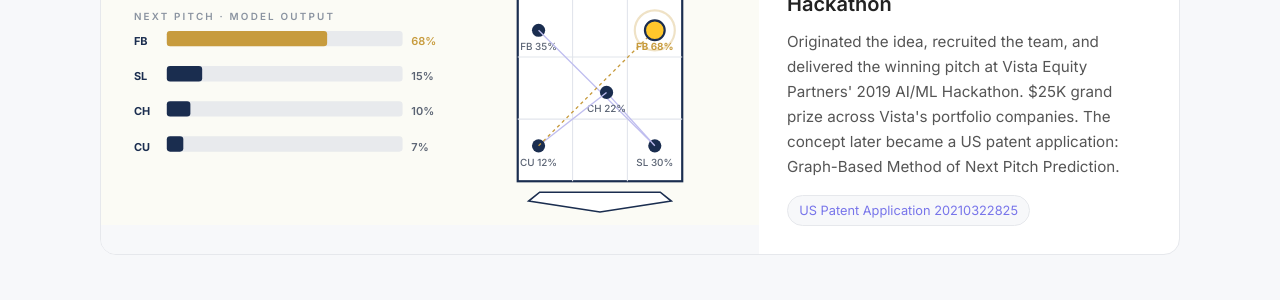
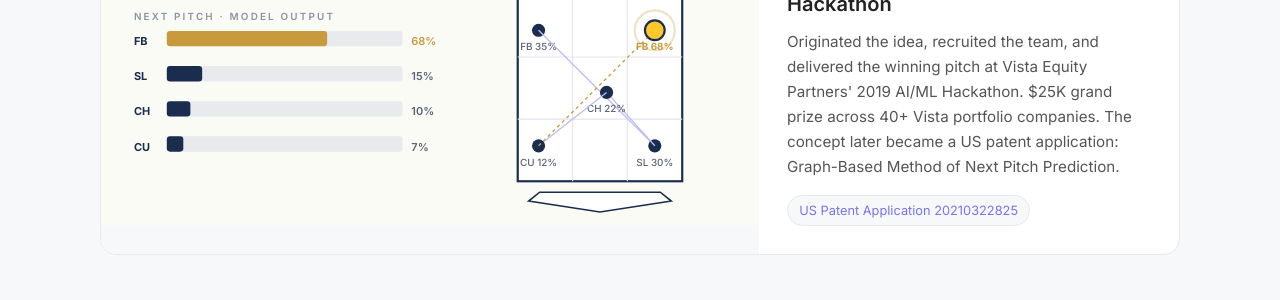
Before and after one commit to holbrojm/holbrojm.github.io, a Jekyll site: the page built from index.html, in a window 1280 px wide. Shown: the part 2421-2721 px from the top of the page. Built offline with Jekyll 4.4.1, drawn with Linux system fonts in a browser that asks for light colours; some web fonts are replaced.

Commit message:
small changes

```diff
--- a/_config.yml
+++ b/_config.yml
@@ -1,5 +1,5 @@
 # Site settings
-title: Matt Holbrook | Staff Data Scientist
+title: Matt Holbrook · Data Science
 description: Matt Holbrook's personal site. Staff Data Scientist shipping algorithm-led product features at Life360. Previously Coinbase, Golden State Warriors, Stats Perform, Uber.
 # baseurl: "" # the subpath of your site, e.g. /blog
 url: "https://matt-holbrook.com"
--- a/_includes/career.html
+++ b/_includes/career.html
@@ -43,7 +43,7 @@
       <div class="highlight-body">
         <div class="highlight-eyebrow">Stats Perform &middot; ML Engineer</div>
         <h3>Winning Vista Equity's AI/ML Hackathon</h3>
-        <p>Originated the idea, recruited the team, and delivered the winning pitch at Vista Equity Partners' 2019 AI/ML Hackathon. $25K grand prize across Vista's portfolio companies. The concept later became a US patent application: Graph-Based Method of Next Pitch Prediction.</p>
+        <p>Originated the idea, recruited the team, and delivered the winning pitch at Vista Equity Partners' 2019 AI/ML Hackathon. $25K grand prize across 40+ Vista portfolio companies. The concept later became a US patent application: Graph-Based Method of Next Pitch Prediction.</p>
         <ul class="highlight-cites">
           <li><a href="https://patents.google.com/patent/US20210322825A1" target="_blank" rel="noopener">US Patent Application 20210322825</a></li>
         </ul>
--- a/assets/css/refresh.css
+++ b/assets/css/refresh.css
@@ -29,6 +29,9 @@ main {
 }
 
 /* ============ HERO ============ */
+/* Reduce hero so content below peeks up, signalling scroll */
+#particles-js { min-height: 88vh; }
+
 .header { font-family: 'Inter', 'Montserrat', sans-serif; }
 
 .hero-portrait {
```
Also changed, not shown: 2 other files.
